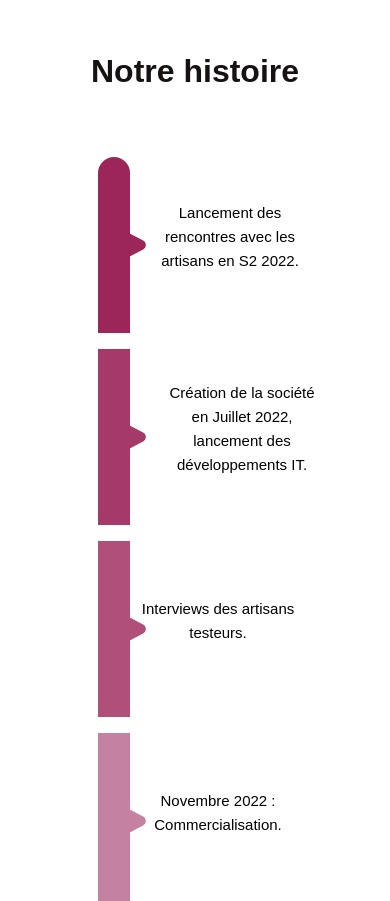
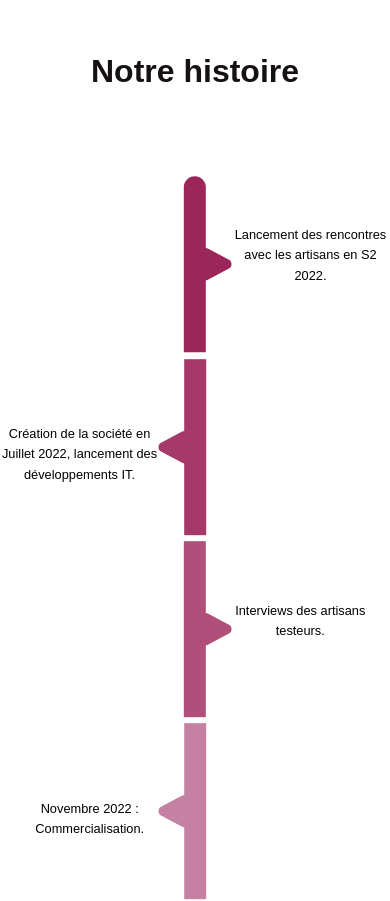
Before and after one commit to b-partners/web-landing, a React (Create React App) app: page /about in a window 390 px wide. Shown: the part 1880-2781 px from the top of the page. Built offline with nearby package versions, Linux system fonts and the light colour scheme; no server answers; a web font is replaced by a local one.

Commit message:
feat: change the style of the timeline for the mobile view (#74)

```diff
--- a/public/assets/css/styles.css
+++ b/public/assets/css/styles.css
@@ -874,6 +874,7 @@ img[alt="BpPhone"] {
 	flex-direction: column;
 	min-height: 1000px;
 	justify-content: center;
+	align-items: center;
 	gap: 10rem;
 }
 .history__title {
--- a/src/pages/About/ResponsiveTimeline/ResponsiveTimeline.jsx
+++ b/src/pages/About/ResponsiveTimeline/ResponsiveTimeline.jsx
@@ -14,7 +14,7 @@ export function ResponsiveTimeline() {
             <Polygone
                 description='Création de la société en Juillet 2022, lancement des développements IT.'
                 color='rgba(165, 58, 106, 1)'
-                position='polygone-right'
+                position='polygone-left'
                 preset='responsive-width'
             />
             <Polygone
@@ -26,7 +26,7 @@ export function ResponsiveTimeline() {
             <Polygone
                 description='Novembre 2022 : Commercialisation.'
                 color='rgba(197, 129, 161, 1)'
-                position='polygone-right'
+                position='polygone-left'
                 preset='responsive-width'
             />
             <Polygone
--- a/src/pages/About/Timeline/Polygone/Polygone.css
+++ b/src/pages/About/Timeline/Polygone/Polygone.css
@@ -33,3 +33,15 @@
 .polygone-right {
     transform: rotate(-90deg);
 }
+.polygone-left {
+    transform: rotate(90deg);
+}
+
+@media only screen and (max-width: 768px) {
+    .polygone__container {
+        height: 1.4rem;
+    }
+    .timeline-element {
+        font-size: .8rem;
+    }
+}
--- a/src/pages/About/Timeline/Polygone/Polygone.jsx
+++ b/src/pages/About/Timeline/Polygone/Polygone.jsx
@@ -16,6 +16,11 @@ export function Polygone(props) {
             transform: 'rotate(180deg)'
         }
     }
+    else if (position === 'polygone-left') {
+        styles = {
+            transform: 'rotate(-90deg)'
+        }
+    }
     return (
         <div
             className={`polygone__container ${position} ${borderLeft} ${borderRight} ${preset}`}
@@ -25,7 +30,7 @@ export function Polygone(props) {
         >
             <div className='polygone__element'>
                 <p className='timeline-element'
-                style={styles}
+                    style={styles}
                 >{description}</p>
                 <svg className='polygone' width="33" height="32" viewBox="0 0 33 32" fill="none" xmlns="http://www.w3.org/2000/svg">
                     <path d="M12.0825 29.1589C13.9615 32.7026 19.0385 32.7025 20.9175 29.1589L32.0926 8.08245C33.8583 4.75234 31.4444 0.740234 27.6751 0.740234H5.32488C1.55561 0.740234 -0.858271 4.75235 0.907421 8.08246L12.0825 29.1589Z" fill={color} />
```
